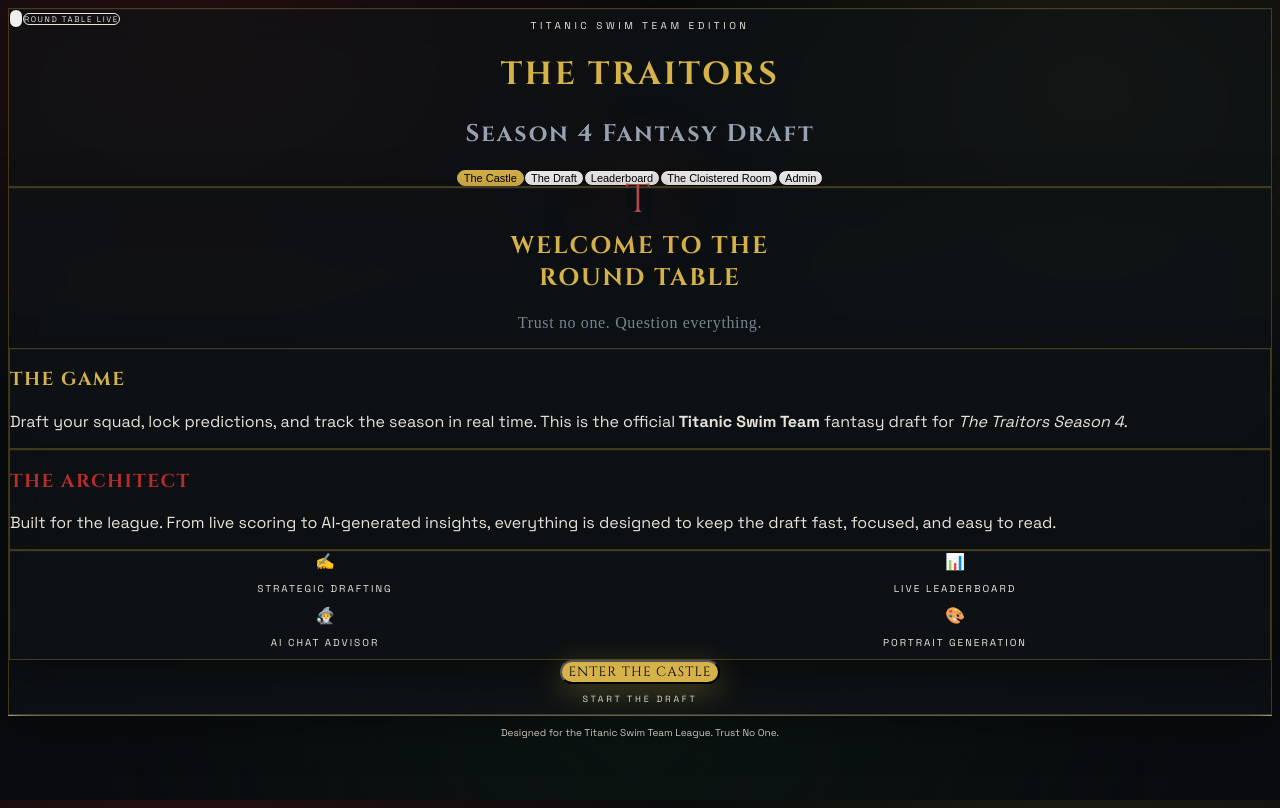
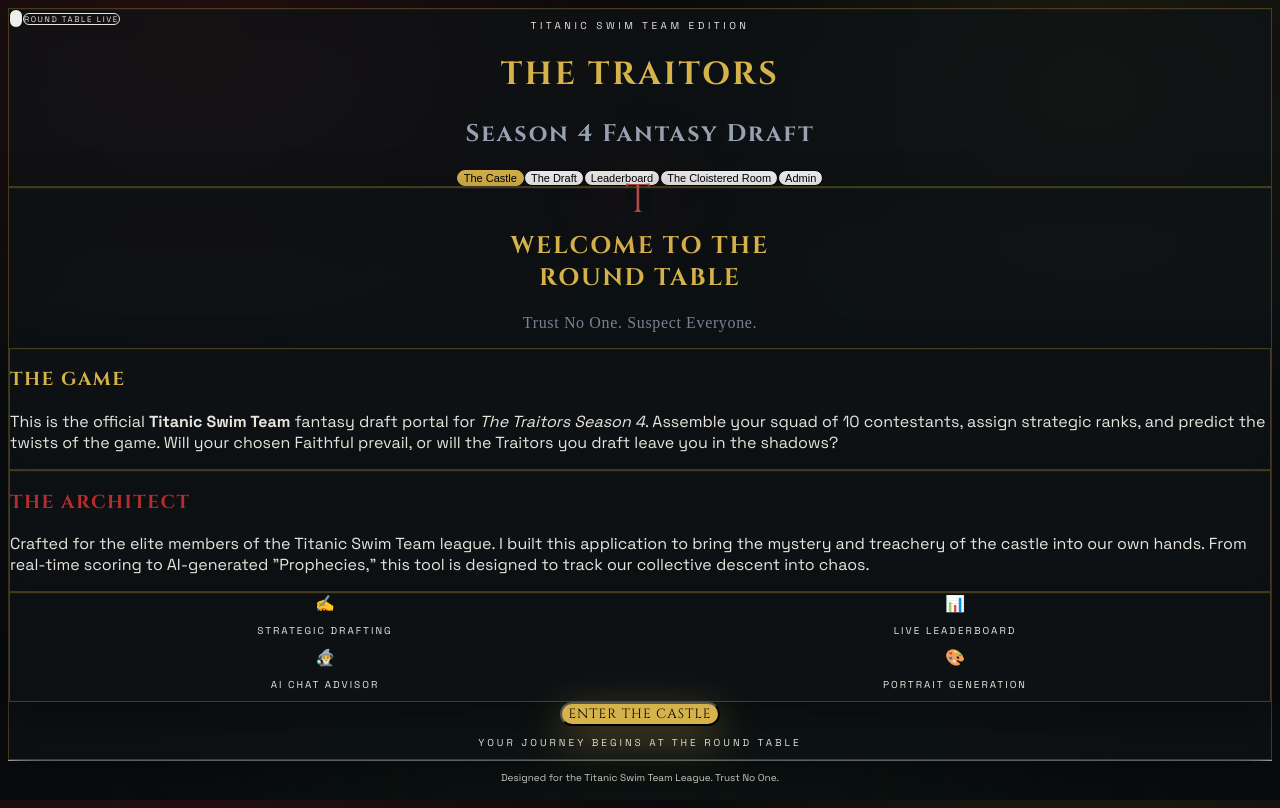
Before and after one commit to Pakiboy23/Traitors-4Real, a React (Vite) app: page / in a window 1280 px wide. Built offline with nearby package versions, Linux system fonts and the light colour scheme; no server answers; a web font is replaced by a local one.

Commit message:
Refine welcome copy and controls

```diff
--- a/components/AdminPanel.tsx
+++ b/components/AdminPanel.tsx
@@ -380,17 +380,17 @@ const AdminPanel: React.FC<AdminPanelProps> = ({
             return (
               <div key={name} className="bg-black/40 p-4 rounded border border-zinc-800 space-y-3">
                 <div className="flex items-center gap-3">
-                  <div className="w-12 h-12 rounded-full overflow-hidden bg-zinc-900 border border-zinc-800 flex-shrink-0 relative group">
+                  <div className="w-5 h-5 rounded-full overflow-hidden bg-zinc-900 border border-zinc-800 flex-shrink-0 relative group">
                     {status?.portraitUrl ? (
                       <img src={status.portraitUrl} alt="" className="w-full h-full object-cover" />
                     ) : (
-                      <div className="w-full h-full flex items-center justify-center text-[10px] text-zinc-700 font-bold uppercase">
+                      <div className="w-full h-full flex items-center justify-center text-[8px] text-zinc-700 font-bold uppercase">
                         {name.charAt(0)}
                       </div>
                     )}
                     {isGenerating === name && (
                       <div className="absolute inset-0 bg-black/60 flex items-center justify-center rounded-full">
-                        <div className="w-4 h-4 border-2 border-[#D4AF37] border-t-transparent rounded-full animate-spin"></div>
+                        <div className="w-3 h-3 border border-[#D4AF37] border-t-transparent rounded-full animate-spin"></div>
                       </div>
                     )}
                   </div>
@@ -408,9 +408,9 @@ const AdminPanel: React.FC<AdminPanelProps> = ({
                 <div className="grid grid-cols-2 gap-2">
                   <button
                     onClick={() => updateCastMember(name, 'isTraitor', !status?.isTraitor)}
-                    className={`py-1 rounded text-[9px] font-bold uppercase border transition-all flex items-center justify-center gap-1 ${
+                    className={`py-2 rounded-full text-[10px] font-semibold uppercase border transition-all flex items-center justify-center gap-1 ${
                       status?.isTraitor
-                        ? 'bg-red-700 border-red-500 text-white ring-2 ring-red-400/40 shadow-[0_0_10px_rgba(239,68,68,0.4)]'
+                        ? 'bg-red-600 border-red-400 text-white ring-4 ring-red-400/40 shadow-[0_0_20px_rgba(239,68,68,0.6)] scale-[1.03]'
                         : 'border-zinc-800 text-zinc-500 hover:text-zinc-300'
                     }`}
                   >
@@ -419,9 +419,9 @@ const AdminPanel: React.FC<AdminPanelProps> = ({
                   </button>
                   <button
                     onClick={() => updateCastMember(name, 'isEliminated', !status?.isEliminated)}
-                    className={`py-1 rounded text-[9px] font-bold uppercase border transition-all flex items-center justify-center gap-1 ${
+                    className={`py-2 rounded-full text-[10px] font-semibold uppercase border transition-all flex items-center justify-center gap-1 ${
                       status?.isEliminated
-                        ? 'bg-zinc-600 border-zinc-500 text-white ring-2 ring-zinc-400/40 shadow-[0_0_10px_rgba(161,161,170,0.35)]'
+                        ? 'bg-zinc-500 border-zinc-400 text-white ring-4 ring-zinc-300/40 shadow-[0_0_18px_rgba(161,161,170,0.5)] scale-[1.03]'
                         : 'border-zinc-800 text-zinc-500 hover:text-zinc-300'
                     }`}
                   >
@@ -430,9 +430,9 @@ const AdminPanel: React.FC<AdminPanelProps> = ({
                   </button>
                   <button
                     onClick={() => updateCastMember(name, 'isFirstOut', !status?.isFirstOut)}
-                    className={`py-1 rounded text-[9px] font-bold uppercase border transition-all flex items-center justify-center gap-1 ${
+                    className={`py-2 rounded-full text-[10px] font-semibold uppercase border transition-all flex items-center justify-center gap-1 ${
                       status?.isFirstOut
-                        ? 'bg-orange-700 border-orange-500 text-white ring-2 ring-orange-400/40 shadow-[0_0_10px_rgba(251,146,60,0.4)]'
+                        ? 'bg-orange-600 border-orange-400 text-white ring-4 ring-orange-400/40 shadow-[0_0_18px_rgba(251,146,60,0.6)] scale-[1.03]'
                         : 'border-zinc-800 text-zinc-500 hover:text-zinc-300'
                     }`}
                   >
@@ -441,9 +441,9 @@ const AdminPanel: React.FC<AdminPanelProps> = ({
                   </button>
                   <button
                     onClick={() => updateCastMember(name, 'isWinner', !status?.isWinner)}
-                    className={`py-1 rounded text-[9px] font-bold uppercase border transition-all flex items-center justify-center gap-1 ${
+                    className={`py-2 rounded-full text-[10px] font-semibold uppercase border transition-all flex items-center justify-center gap-1 ${
                       status?.isWinner
-                        ? 'bg-yellow-500 border-yellow-400 text-black ring-2 ring-yellow-300/50 shadow-[0_0_10px_rgba(250,204,21,0.4)]'
+                        ? 'bg-yellow-400 border-yellow-300 text-black ring-4 ring-yellow-300/50 shadow-[0_0_18px_rgba(250,204,21,0.6)] scale-[1.03]'
                         : 'border-zinc-800 text-zinc-500 hover:text-zinc-300'
                     }`}
                   >
--- a/components/ChatInterface.tsx
+++ b/components/ChatInterface.tsx
@@ -110,8 +110,8 @@ const ChatInterface: React.FC = () => {
             }`}>
               {m.type === 'image' ? (
                 <div className="space-y-3">
-                  <div className="relative group w-12 h-12 mx-auto">
-                    <img src={m.content} alt="AI Prophecy" className="w-12 h-12 rounded-full object-cover border-2 border-black shadow-inner" />
+                  <div className="relative group w-5 h-5 mx-auto">
+                    <img src={m.content} alt="AI Prophecy" className="w-5 h-5 rounded-full object-cover border border-black shadow-inner" />
                     <div className="absolute inset-0 bg-black/40 opacity-0 group-hover:opacity-100 transition-opacity flex items-center justify-center rounded-full">
                        <a href={m.content} download="traitor_prophecy.png" className="text-white text-xs underline gothic-font">Download Prophecy</a>
                     </div>
--- a/components/Welcome.tsx
+++ b/components/Welcome.tsx
@@ -16,12 +16,12 @@ const Welcome: React.FC<WelcomeProps> = ({ onStart }) => {
           </div>
         </div>
 
-        <h2 className="text-4xl md:text-6xl gothic-font text-[color:var(--accent)] tracking-[0.2em] leading-tight">
+        <h2 className="text-5xl md:text-7xl gothic-font text-[color:var(--accent)] tracking-[0.2em] leading-tight">
           WELCOME TO THE <br/>ROUND TABLE
         </h2>
 
-        <p className="handwriting text-2xl md:text-3xl text-[color:var(--muted)] opacity-80">
-          Trust no one. Question everything.
+        <p className="handwriting text-3xl md:text-4xl text-[color:var(--muted)] opacity-80">
+          Trust No One. Suspect Everyone.
         </p>
       </section>
 
@@ -29,19 +29,21 @@ const Welcome: React.FC<WelcomeProps> = ({ onStart }) => {
       <div className="grid grid-cols-1 md:grid-cols-2 gap-8 mt-12">
         <div className="glass-panel p-8 rounded-2xl relative overflow-hidden group hover:accent-outline transition-all">
           <div className="absolute top-0 left-0 w-1 h-full bg-[color:var(--accent)] opacity-60"></div>
-          <h3 className="gothic-font text-[color:var(--accent)] text-lg mb-4 uppercase tracking-[0.25em]">The Game</h3>
+          <h3 className="gothic-font text-[color:var(--accent)] text-xl mb-4 uppercase tracking-[0.25em]">The Game</h3>
           <p className="text-zinc-300 text-sm leading-relaxed">
-            Draft your squad, lock predictions, and track the season in real time. This is the official
-            <strong> Titanic Swim Team</strong> fantasy draft for <em>The Traitors Season 4</em>.
+            This is the official <strong>Titanic Swim Team</strong> fantasy draft portal for <em>The Traitors Season 4</em>.
+            Assemble your squad of 10 contestants, assign strategic ranks, and predict the twists of the game.
+            Will your chosen Faithful prevail, or will the Traitors you draft leave you in the shadows?
           </p>
         </div>
 
         <div className="glass-panel p-8 rounded-2xl relative overflow-hidden group hover:accent-outline transition-all">
           <div className="absolute top-0 left-0 w-1 h-full bg-[color:var(--crimson)] opacity-70"></div>
-          <h3 className="gothic-font text-[color:var(--crimson)] text-lg mb-4 uppercase tracking-[0.25em]">The Architect</h3>
+          <h3 className="gothic-font text-[color:var(--crimson)] text-xl mb-4 uppercase tracking-[0.25em]">The Architect</h3>
           <p className="text-zinc-300 text-sm leading-relaxed">
-            Built for the league. From live scoring to AI‑generated insights, everything is designed to keep the draft fast,
-            focused, and easy to read.
+            Crafted for the elite members of the Titanic Swim Team league. I built this application to bring the mystery
+            and treachery of the castle into our own hands. From real-time scoring to AI-generated "Prophecies,"
+            this tool is designed to track our collective descent into chaos.
           </p>
         </div>
       </div>
@@ -72,13 +74,13 @@ const Welcome: React.FC<WelcomeProps> = ({ onStart }) => {
       <div className="flex flex-col items-center pt-8">
         <button
           onClick={onStart}
-          className="group relative px-10 py-4 bg-[color:var(--accent)] text-black font-bold gothic-font uppercase tracking-[0.3em] hover:bg-[color:var(--accent-strong)] transition-all hover:scale-[1.02] active:scale-95 rounded-full shadow-[0_8px_30px_rgba(214,178,74,0.3)]"
+          className="group relative px-12 py-5 bg-[color:var(--accent)] text-black font-bold gothic-font uppercase tracking-[0.3em] hover:bg-[color:var(--accent-strong)] transition-all hover:scale-[1.06] active:scale-95 rounded-full shadow-[0_12px_40px_rgba(214,178,74,0.4)]"
         >
           <span className="relative z-10">Enter the Castle</span>
           <div className="absolute inset-0 bg-white opacity-0 group-hover:opacity-20 transition-opacity"></div>
         </button>
-        <p className="mt-4 text-[9px] text-zinc-600 uppercase tracking-[0.3em]">
-          Start the draft
+        <p className="mt-4 text-[10px] text-zinc-600 uppercase tracking-[0.3em]">
+          Your journey begins at the Round Table
         </p>
       </div>
     </div>
```
